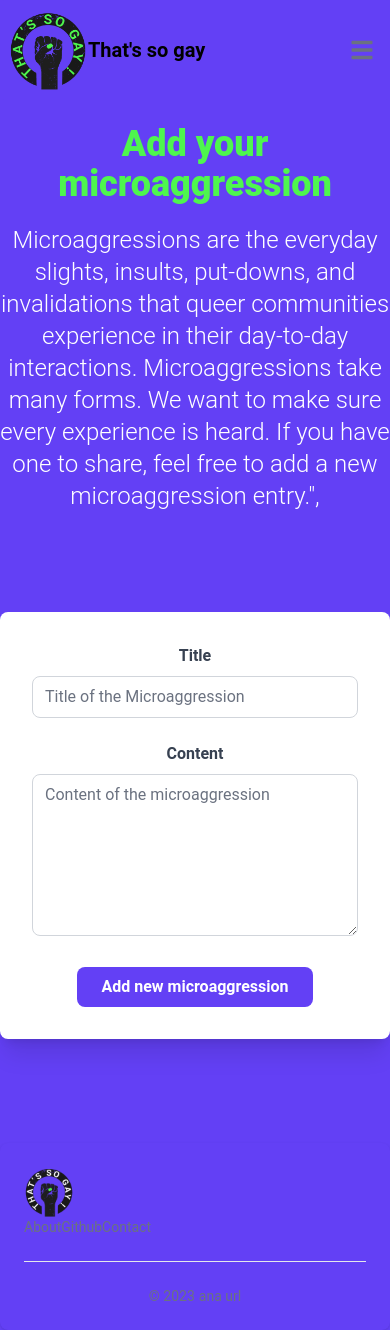
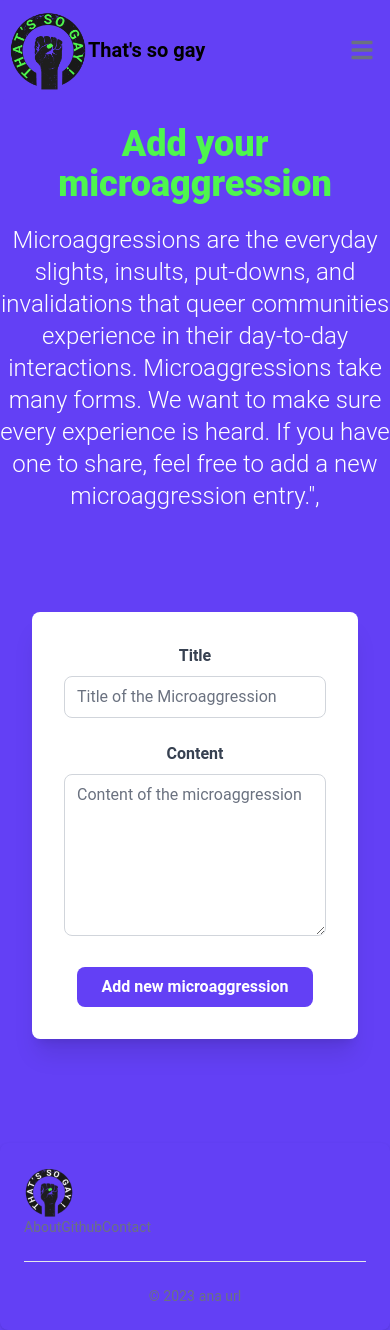
Before and after one commit to anaURL/thats-so-gay-next, a Next.js app: page /contribute in a window 390 px wide. Built offline with nearby package versions, Linux system fonts and the light colour scheme.

Commit message:
fix buttons and nav links

```diff
--- a/components/Layout.tsx
+++ b/components/Layout.tsx
@@ -6,7 +6,7 @@ import Footer from "./Footer";
 
 export default function Layout(props:any) {
   return (
-    <div className="bg-purple w-full ">
+    <div className="bg-purple  ">
       {/* <Header /> */}
       <NavBar  />
       <h1 className=""> {props.title} </h1>
--- a/components/NavBar.tsx
+++ b/components/NavBar.tsx
@@ -14,7 +14,8 @@ const NavBar = () => {
 
   return (
     <div className="bg-purple">
-      <Navbar fluid={true} rounded={true} className="max-w-3xl !bg-purple">
+
+      <Navbar fluid={true} rounded={true} className="max-w-3xl  !bg-purple">
         <Navbar.Brand href="/">
           <Image
             src= {logo}
@@ -29,8 +30,8 @@ const NavBar = () => {
           </span>
         </Navbar.Brand>
         <Navbar.Toggle />
+        <Navbar.Collapse>
 
-        <Navbar.Collapse>
           <Navbar.Link
             href="/"
             className={`flex md:order-2 ${isActive("/")}`}
@@ -57,6 +58,7 @@ const NavBar = () => {
           </Navbar.Link>
         </Navbar.Collapse>
       </Navbar>
+
     </div>
   );
 };
--- a/pages/contribute/index.tsx
+++ b/pages/contribute/index.tsx
@@ -81,7 +81,7 @@ export default function AddMicroagression() {
       <div className="flex justify-center bg-purple py-20">
         <form
           onSubmit={handleSubmit}
-          className="w-full max-w-4xl p-8 bg-white rounded-lg shadow-xl"
+          className="w-full max-w-4xl p-8 mx-8 bg-white rounded-lg shadow-xl"
         >
           {error ? <div className="text-red-500">{error}</div> : null}
           {message ? <div className="text-green-500">{message}</div> : null}
--- a/pages/index.tsx
+++ b/pages/index.tsx
@@ -35,7 +35,7 @@ export default function Microagressions(props: Props) {
               the queer community
             </p>
             <div className="mt-5 sm:m-8 sm:flex flex-row sm:justify-center">
-              <div className="rounded-md">
+              <div className="rounded-md m-4">
                 <button
                   className="rounded-md border-2 px-8 py-3 lg:text-base font-bold md:py-4 md:px-10 text-black bg-gradient-to-r from-greenish to-lime"
                   onClick={() => scrollBy(1000, 0)}
@@ -43,7 +43,7 @@ export default function Microagressions(props: Props) {
                   Tell me more!
                 </button>
               </div>
-              <div className="sm:flex md:mx-2 sm:justify-center">
+              <div className="sm:flex md:mx-2 sm:justify-center m-4">
                 <a
                   href="/contribute"
                   className="mx-auto items-center justify-center rounded-md border-2 text-base font-bold py-3 px-10 md:text-lg text-black"
@@ -52,6 +52,9 @@ export default function Microagressions(props: Props) {
                 </a>
               </div>
             </div>
+
+
+
 
           </div>
         </div>
--- a/styles/globals.css
+++ b/styles/globals.css
@@ -5,11 +5,13 @@
  html {
   height: 100%;
   min-height: 100%;
+  overflow-x:hidden
 }
 
  body {
     font-family: 'Nunito', sans-serif;
     font-family: 'Roboto', sans-serif;
+    overflow:hidden
 }
 
 .form {
```
